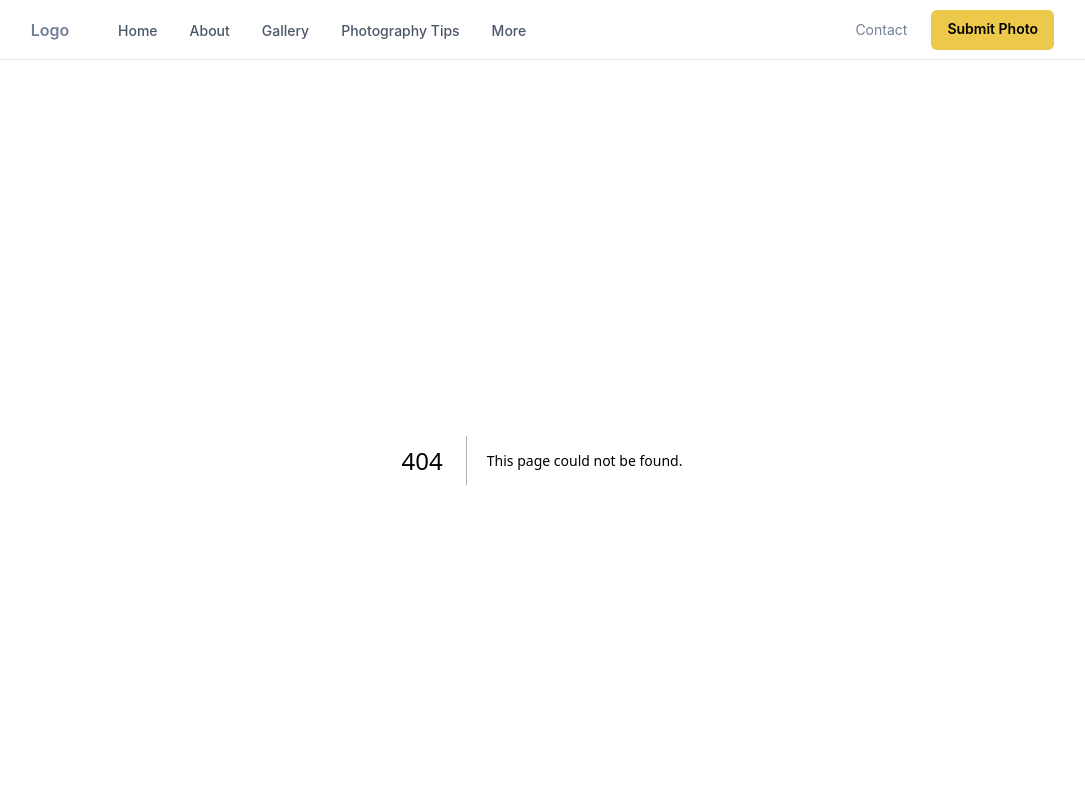
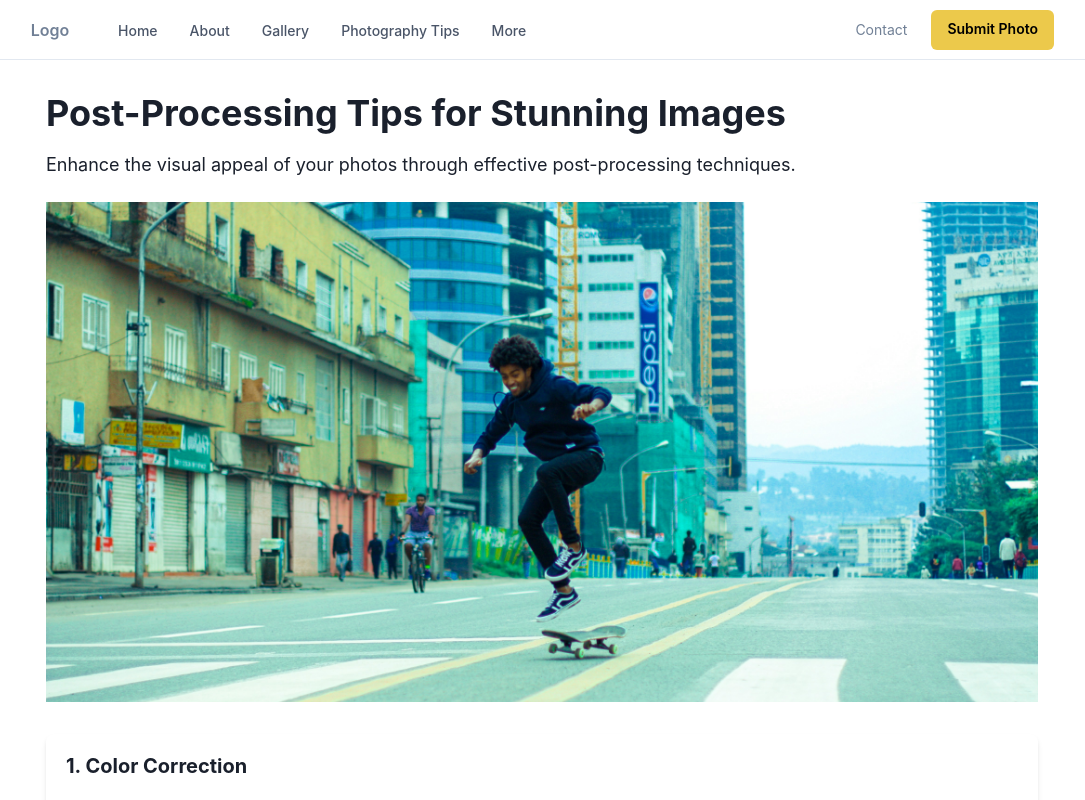
Before and after one commit to mikias-tulu/photography-nextjs-chakra-ui, a Next.js app: page /photography-tips/post-processing in a window 1280 px wide. Before the commit this address had no page. Shown: the top 800 px of the page, without its empty margins (98-1183 px from the left). Built offline with nearby package versions, Linux system fonts and the light colour scheme.

Commit message:
feat (pages): Add photography-tips composition, equipment and post-processing pages

```diff
--- /dev/null
+++ b/app/photography-tips/post-processing/page.tsx
@@ -0,0 +1,11 @@
+"use client"
+import PostProcessingCard from "@/../../components/photography-tips/PostProcessingCard"
+import React from "react"
+
+export default function PostProcessingPage() {
+  return (
+    <>
+      <PostProcessingCard />
+    </>
+  )
+}
```
Also changed, not shown: app/photography-tips/composition/page.tsx (added, +11 -0 lines), app/photography-tips/equipment/page.tsx (added, +11 -0 lines).
